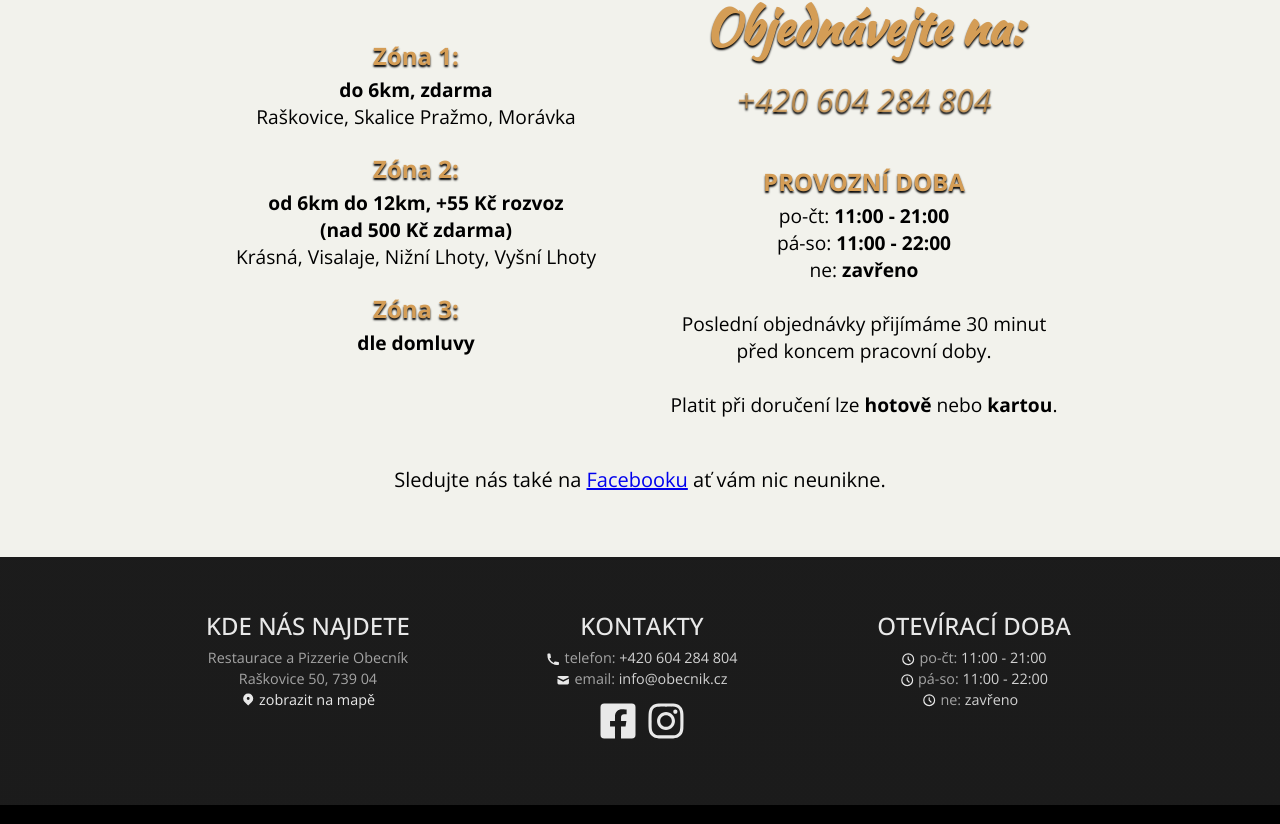
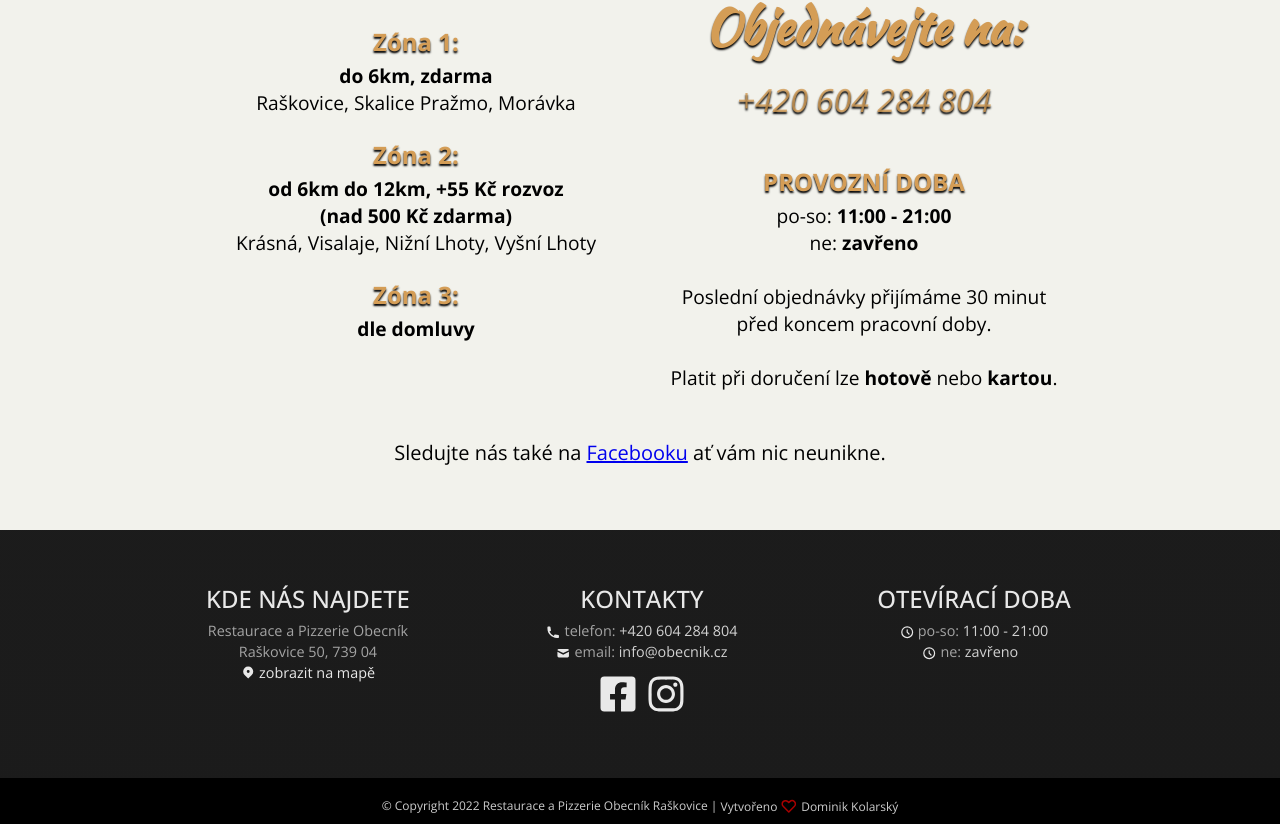
Before and after one commit to kolarskydominik/obecnik-pizzerie-app, a React (Create React App) app: page /rozvoz in a window 1280 px wide. Shown: the part 1964-2788 px from the top of the page. Built offline with nearby package versions, Linux system fonts and the light colour scheme.

Commit message:
update opening hours

```diff
--- a/src/App.js
+++ b/src/App.js
@@ -11,7 +11,7 @@ import { Fallback } from "./components";
 // const Rozvoz = lazy(() => import("./pages/Rozvoz/Rozvoz"));
 // const Menu = lazy(() => import("./pages/Menu/Menu"));
 const Uvod = lazy(() => import("./pages/Uvod/Uvod"))
-const Galerie = lazy(() => import("./pages/Galerie/Galerie"));
+// const Galerie = lazy(() => import("./pages/Galerie/Galerie"));
 const Kontakt = lazy(() => import("./pages/Kontakt/Kontakt"));
 
 
@@ -25,7 +25,7 @@ const App = () =>  (
           <Route path="/uvod" element={<Uvod />} />
           {/* <Route path="/jidelni-listek" element={<Menu />} /> */}
           <Route path="/rozvoz" element={<Rozvoz />} />
-          <Route path="/galerie" element={<Galerie />} />
+          {/* <Route path="/galerie" element={<Galerie />} /> */}
           <Route path="/kontakt" element={<Kontakt />} />
         </Routes>
       </Suspense>
--- a/src/components/Footer/Footer.js
+++ b/src/components/Footer/Footer.js
@@ -66,11 +66,11 @@ function Footer() {
         <FooterItems>
           <FooterHeader>OTEVÍRACÍ DOBA</FooterHeader>
           <FooterItem>
-            <HiOutlineClock /> po-čt:<span> {dataText.otevrenoPoCt}</span>
+            <HiOutlineClock /> po-so:<span> {dataText.otevrenoPoCt}</span>
           </FooterItem>
-          <FooterItem>
+          {/* <FooterItem>
             <HiOutlineClock /> pá-so:<span> {dataText.otevrenoPaSo}</span>
-          </FooterItem>
+          </FooterItem> */}
           <FooterItem>
           <HiOutlineClock /> ne:<span> {dataText.otevrenoNe} &nbsp;</span>
           </FooterItem>
--- a/src/components/Navbar/Navbar.js
+++ b/src/components/Navbar/Navbar.js
@@ -78,11 +78,11 @@ function Navbar(props) {
                 Rozvoz
               </NavLinks>
             </NavItem>
-            <NavItem>
+            {/* <NavItem>
               <NavLinks to="/galerie" onClick={closeMobileMenu}>
                 Galerie
               </NavLinks>
-            </NavItem>
+            </NavItem> */}
             <NavItem>
               <NavLinks to="/kontakt" onClick={closeMobileMenu}>
                 Kontakt
--- a/src/components/OrderInfo/OrderInfo.js
+++ b/src/components/OrderInfo/OrderInfo.js
@@ -35,11 +35,11 @@ function OrderInfo() {
         <br />
         <h4>PROVOZNÍ DOBA</h4>
         <p>
-          po-čt: <span>{dataText.otevrenoPizzaPoCt}</span>
+          po-so: <span>{dataText.otevrenoPizzaPoCt}</span>
         </p>
-        <p>
+        {/* <p>
           pá-so: <span>{dataText.otevrenoPizzaPaSo}</span>
-        </p>
+        </p> */}
         <p>
           ne: <span>{dataText.otevrenoPizzaNe}</span>
         </p>
--- a/src/pages/Kontakt/Kontakt.js
+++ b/src/pages/Kontakt/Kontakt.js
@@ -92,11 +92,11 @@ function Kontakt() {
         <FooterItems>
           <FooterHeader>OTEVÍRACÍ DOBA</FooterHeader>
           <FooterItem>
-            <HiOutlineClock /> po-čt:<span> {dataText.otevrenoPoCt}</span>
+            <HiOutlineClock /> po-so:<span> {dataText.otevrenoPoCt}</span>
           </FooterItem>
-          <FooterItem>
+          {/* <FooterItem>
             <HiOutlineClock /> pá-so:<span> {dataText.otevrenoPaSo}</span>
-          </FooterItem>
+          </FooterItem> */}
           <FooterItem>
           <HiOutlineClock /> ne:<span> {dataText.otevrenoNe} &nbsp;</span>
           </FooterItem>
```
